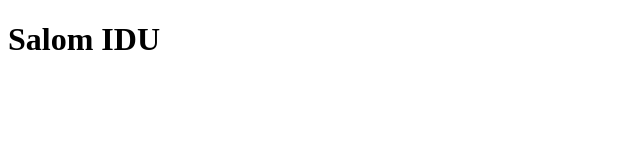
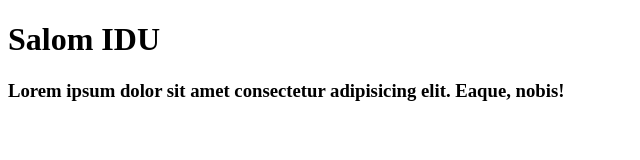
Before and after one commit to muxroka2525/idu-kechki, a plain HTML site: page index.html in a window 1280 px wide. Shown: the whole page, without its empty margins (0-640 px from the left). Drawn offline with Linux system fonts and the light colour scheme.

Commit message:
16042026

```diff
--- a/index.html
+++ b/index.html
@@ -7,5 +7,6 @@
 </head>
 <body>
     <h1>Salom IDU</h1>
+    <h3>Lorem ipsum dolor sit amet consectetur adipisicing elit. Eaque, nobis!</h3>
 </body>
 </html>
```
